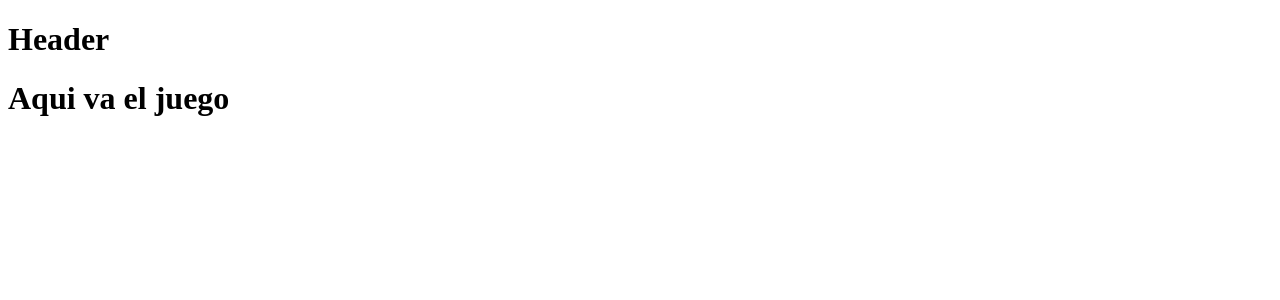
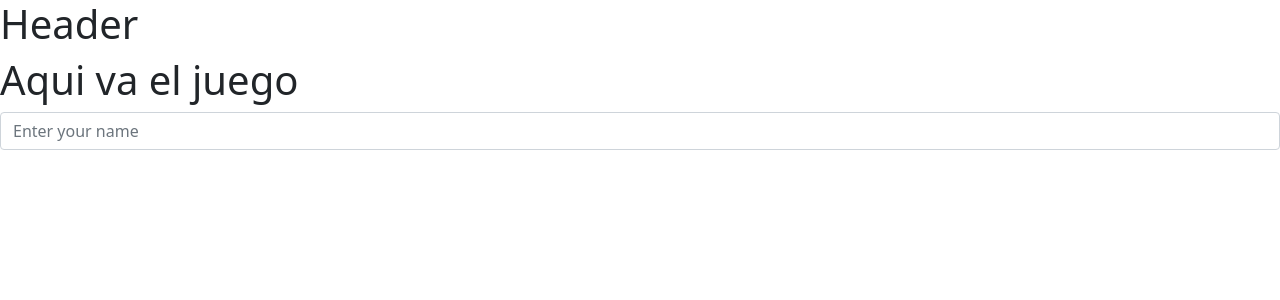
Before and after one commit to edwingallardo516/questions-game, a Vue app: page / in a window 1280 px wide. Shown: the top 300 px of the page. Built offline with nearby package versions, Linux system fonts and the light colour scheme.

Commit message:
Bootstrap añadido

```diff
--- a/package.json
+++ b/package.json
@@ -10,12 +10,14 @@
     "lint": "vue-cli-service lint"
   },
   "dependencies": {
+    "bootstrap": "^5.1.3",
+    "bootstrap-vue": "^2.21.2",
     "core-js": "^3.6.5",
     "cors": "^2.8.5",
     "dotenv": "^10.0.0",
     "express": "^4.17.2",
     "mongoose": "^6.1.3",
-    "vue": "^2.6.11",
+    "vue": "^2.6.14",
     "vue-router": "^3.5.3"
   },
   "devDependencies": {
--- /dev/null
+++ b/src/components/PxInputPlayerName.vue
@@ -0,0 +1,11 @@
+<template>
+  <div>
+    <b-form-input v-model="text" placeholder="Enter your name"></b-form-input>
+  </div>
+</template>
+
+<script>
+export default {
+  name: 'PxInputPlayerName'
+}
+</script>
--- a/src/components/PxQuestions.vue
+++ b/src/components/PxQuestions.vue
@@ -1,11 +1,17 @@
 <template>
-  <header>
+  <div>
     <h1> Aqui va el juego </h1>
-  </header>
+    <px-input-player-name/>
+  </div>
 </template>
 
 <script>
+import PxInputPlayerName from './PxInputPlayerName.vue'
+
 export default {
-  name: 'PxQuestions'
+  name: 'PxQuestions',
+  components: {
+    PxInputPlayerName
+  }
 }
 </script>
--- a/src/main.js
+++ b/src/main.js
@@ -1,8 +1,13 @@
 import Vue from 'vue'
 import App from './App.vue'
+import { BootstrapVue, IconsPlugin } from 'bootstrap-vue'
+import 'bootstrap/dist/css/bootstrap.css'
+import 'bootstrap-vue/dist/bootstrap-vue.css'
 
 import router from './router'
 
+Vue.use(BootstrapVue)
+Vue.use(IconsPlugin)
 Vue.config.productionTip = false
 
 new Vue({
```
Also changed, not shown: 1 other file (tests, documents, lock files or other folders).
